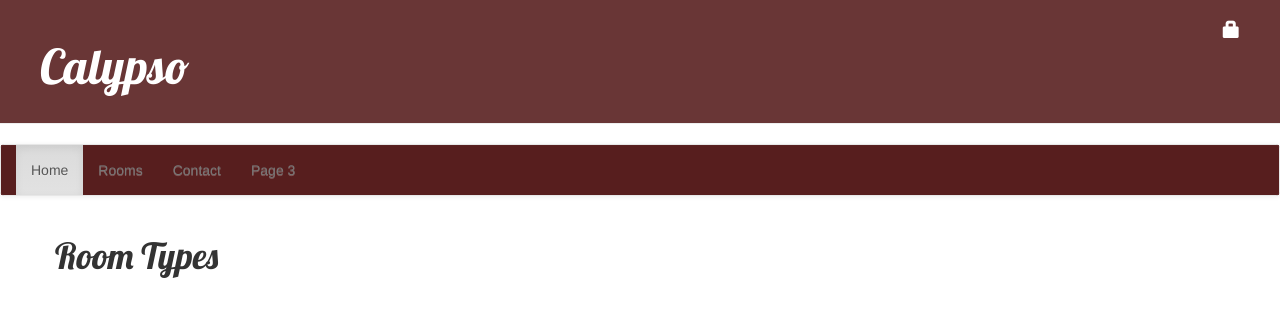
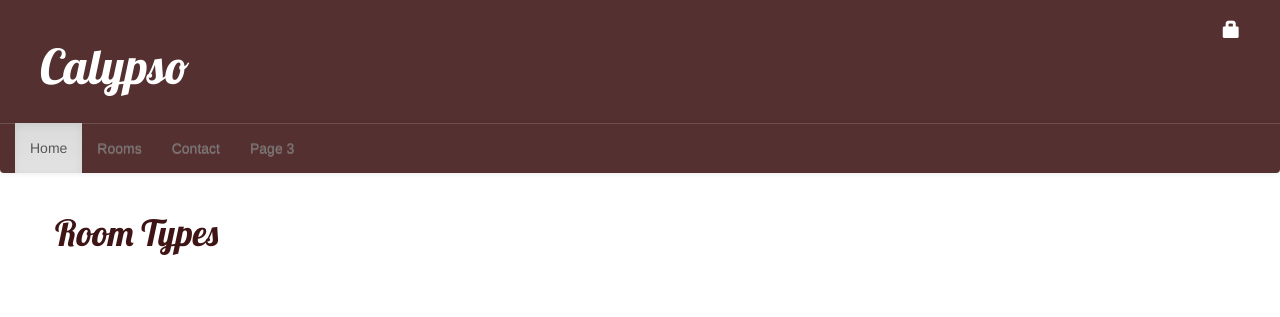
Before and after one commit to capoch/calypso, a Django app: template hotel/templates/hotel/rooms.html in a window 1280 px wide. Shown: the top 317 px of the page. Run offline with Django 3.2, Linux system fonts and the light colour scheme; the template is opened without the code that fills it, so the values that code supplies are empty; some libraries are stand-ins or nearby versions.

Commit message:
css updates

```diff
--- a/hotel/static/css/calypso.css
+++ b/hotel/static/css/calypso.css
@@ -1,5 +1,5 @@
 .page-header {
-    background-color: rgba(85, 27, 27, 0.88); margin-top: 0; padding: 20px 20px 20px 40px;
+    margin: 0; padding: 20px 20px 20px 40px; border: 0;
 }
 
 .page-header h1, .page-header h1 a, .page-header h1 a:visited, .page-header h1 a:active {
@@ -8,13 +8,16 @@
     text-decoration: none;
 }
 .container-fluid{
-  background-color: rgba(85, 27, 27, 0.88);
 }
 .navbar {
+  border: 0;
   background: none;
-  background-color: rgba(85, 27, 27, 0.88);
+  border-top-right-radius: 0;
+  border-top-left-radius: 0;
 }
-
+ .page-header, .navbar {
+   background-color: rgba(62, 20, 20, 0.88);
+ }
 
 .background_home {
  margin-left: 0px;
@@ -29,6 +32,10 @@
 .content {
 
     margin-left: 40px;
+}
+.content h1{
+
+  color: rgba(62, 20, 20, 1);
 }
 
 h1, h2, h3, h4 {
@@ -65,3 +72,9 @@ h1, h2, h3, h4 {
 .comment {
     margin: 20px 0px 20px 20px;
 }
+
+.room_name {
+  background-color: rgba(62, 20, 20, 0.88);
+  color: #fff
+
+}
--- a/hotel/templates/hotel/base.html
+++ b/hotel/templates/hotel/base.html
@@ -3,7 +3,7 @@
 <html>
 
 <head>
-    <title>Pfüdi und Böhny</title>
+    <title>Calypso Resort Panglao</title>
     <meta name="viewport" content="width=device-width, intitial-scale=1">
     <link rel="stylesheet" href="//maxcdn.bootstrapcdn.com/bootstrap/3.2.0/css/bootstrap.min.css">
     <link rel="stylesheet" href="//maxcdn.bootstrapcdn.com/bootstrap/3.2.0/css/bootstrap-theme.min.css">
--- a/hotel/templates/hotel/rooms.html
+++ b/hotel/templates/hotel/rooms.html
@@ -5,9 +5,9 @@
 <h1>Room Types</h1>
 
 {% for RoomType in object_list %}
-    <div class="roomtype">
+    <div class="room_type">
         <div class="room_name">
-            <h1>{{ RoomType.name }}</h1>
+            <h2>{{ RoomType.name }}</h2>
         </div>
         <div class="room_description">
             {{ RoomType.description }}
```
